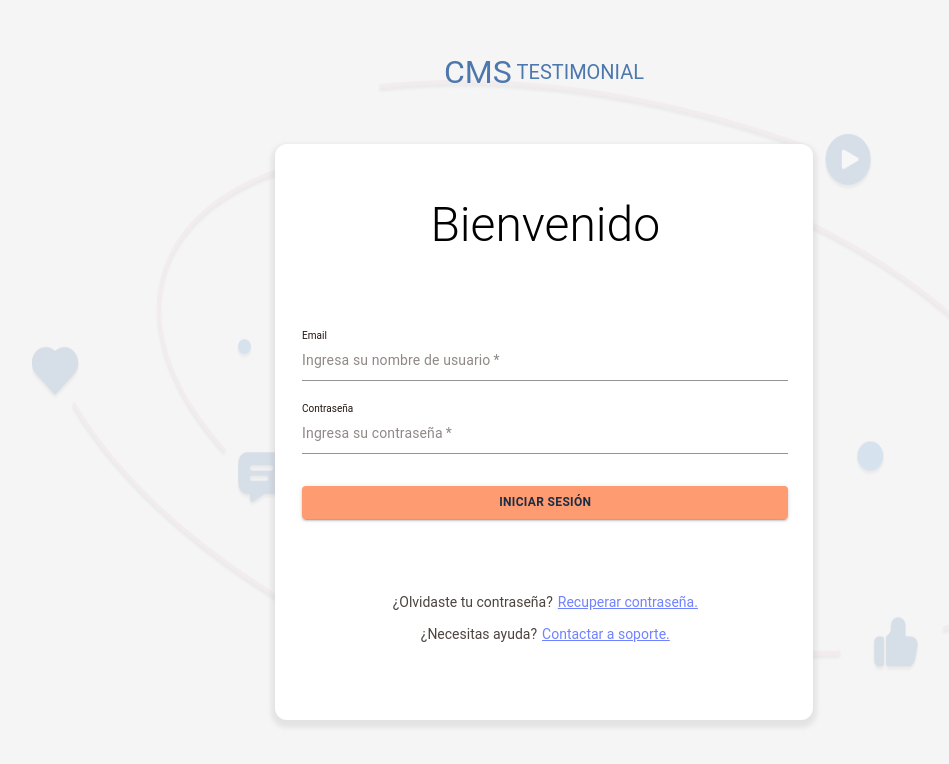
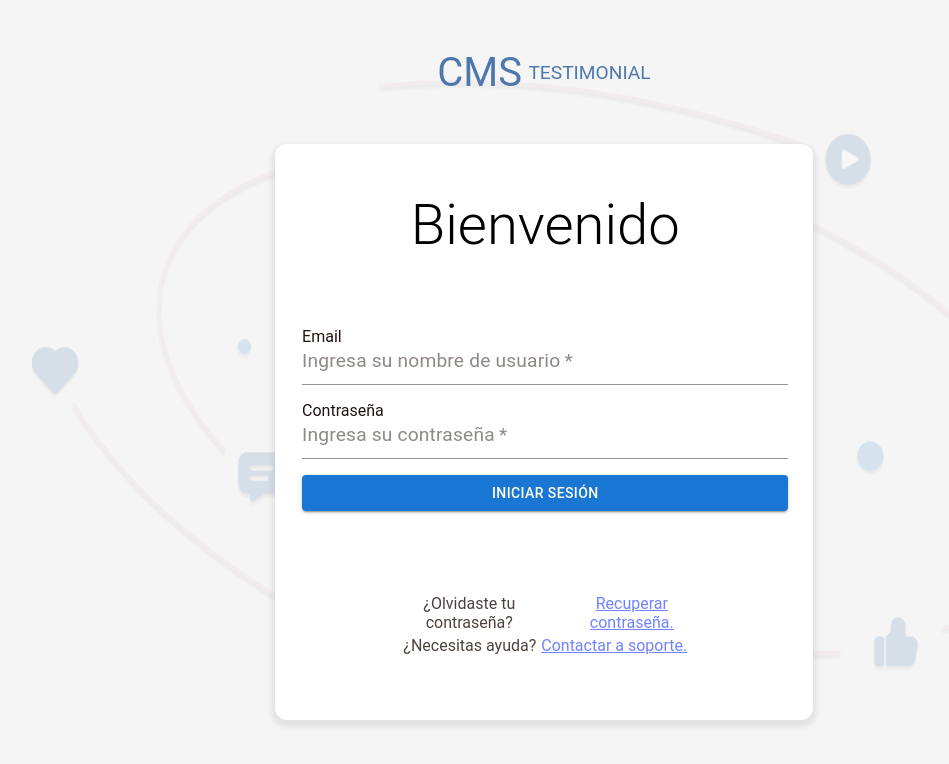
Before and after one commit to No-Country-simulation/s03-26-equipo-01, a React (Vite) app in the folder client/: page /login in a window 1280 px wide. Shown: the top 764 px of the page, without its empty margins (96-1045 px from the left). Built offline with nearby package versions, Linux system fonts and the light colour scheme.

Commit message:
Se implementaron medidas relativas para las letras

```diff
--- a/client/src/features/login/components/auth-links/auth-links.css
+++ b/client/src/features/login/components/auth-links/auth-links.css
@@ -14,8 +14,6 @@
     width: 100%;
     max-width: 320px;
     height: 100%;
-    font-size: 14px;
-    font-family: 'Roboto';
     text-align: center;
 }
 
--- a/client/src/features/login/components/form-title/form-title.css
+++ b/client/src/features/login/components/form-title/form-title.css
@@ -6,6 +6,6 @@
 .form-title h2 {
     text-align: center;
     font-family: 'Roboto';
-    font-size: 48px;
+    font-size: clamp(6vh, 0.8197vw + 2.8565rem, 8vh);
     font-weight: 300;
 }
--- a/client/src/features/login/components/logo-container/logo-container.css
+++ b/client/src/features/login/components/logo-container/logo-container.css
@@ -10,8 +10,7 @@
     display: flex;
     justify-content: space-evenly;
     align-items: center;
-    width: 74%;
-    max-width: 210px;
+    gap: 0.5vw;
 }
 
 .logo-container-cms, .logo-container-testimonial {
@@ -20,9 +19,9 @@
 }
 
 .logo-container-cms {
-    font-size: 32px;
+    font-size: var(--large-font);
 }
 
 .logo-container-testimonial {
-    font-size: 20px;
+    font-size: var(--medium-font);
 }
--- a/client/src/features/login/components/submit-button/SubmitButton.tsx
+++ b/client/src/features/login/components/submit-button/SubmitButton.tsx
@@ -1,19 +1,13 @@
 import { Button } from "@mui/material";
-
+import './submit-button.css';
 
 const SubmitButton = () => {
     return (
         <Button
             type = 'submit'
             variant="contained"
-            sx={{
-                alignSelf: 'end',
-                width: '100%',
-                fontSize: '12px',
-                fontWeight: 'bold',
-                backgroundColor: 'var(--primary-color)',
-                color: 'var(--secondary-color)'
-            }}>
+            className = 'submit-button'
+        >
                 Iniciar Sesión
         </Button>
     )
--- a/client/src/features/login/components/submit-button/submit-button.css
+++ b/client/src/features/login/components/submit-button/submit-button.css
@@ -0,0 +1,10 @@
+
+
+.submit-button {
+    align-self: 'end';
+    width: 100%;
+    font-size: var(--primary-font);
+    font-weight: 'bold';
+    background-color: var(--primary-color);
+    color: var(--secondary-color);
+}
--- a/client/src/index.css
+++ b/client/src/index.css
@@ -4,11 +4,16 @@
     --accent-color: #4D78AD;
     --link-color: #7182FF;
     --dark-text-color: #21140F;
-    --primary-font: 'Roboto'
+    --primary-font: 'Roboto';
+
+    --primary-font: clamp(1vh, 0.8197vw + 2.8565rem, 2vh);
+    --medium-font: clamp(2vh, 0.8197vw + 2.8565rem, 2.4vh);
+    --large-font: clamp(3vh, 0.8197vw + 2.8565rem, 5vh);
 }
 
 html {
-    font-size: 62.5%;
+    font-size: var(--primary-font);
+    font-family: 'Roboto';
 }
 
 * {
--- a/client/src/shared/elements/text-input/styles/text-input.css
+++ b/client/src/shared/elements/text-input/styles/text-input.css
@@ -15,18 +15,18 @@
 
 .text-input {
     width: 100%;
-    font-size: 14px;
+    font-size: var(--medium-font);
 }
 
 .text-input .text-input_container {
     width: 100%;
     margin-top: 22px;
-    font-size: 14px;
+    font-size: var(--medium-font);
 }
 
 .text-input .text-input_placeholder{
     display: block;
-    font-size: 14px;
+    font-size: var(--medium-font);
     opacity: 0.5;
     color: var(--dark-text-color);
     transition: opacity 1s;
```
